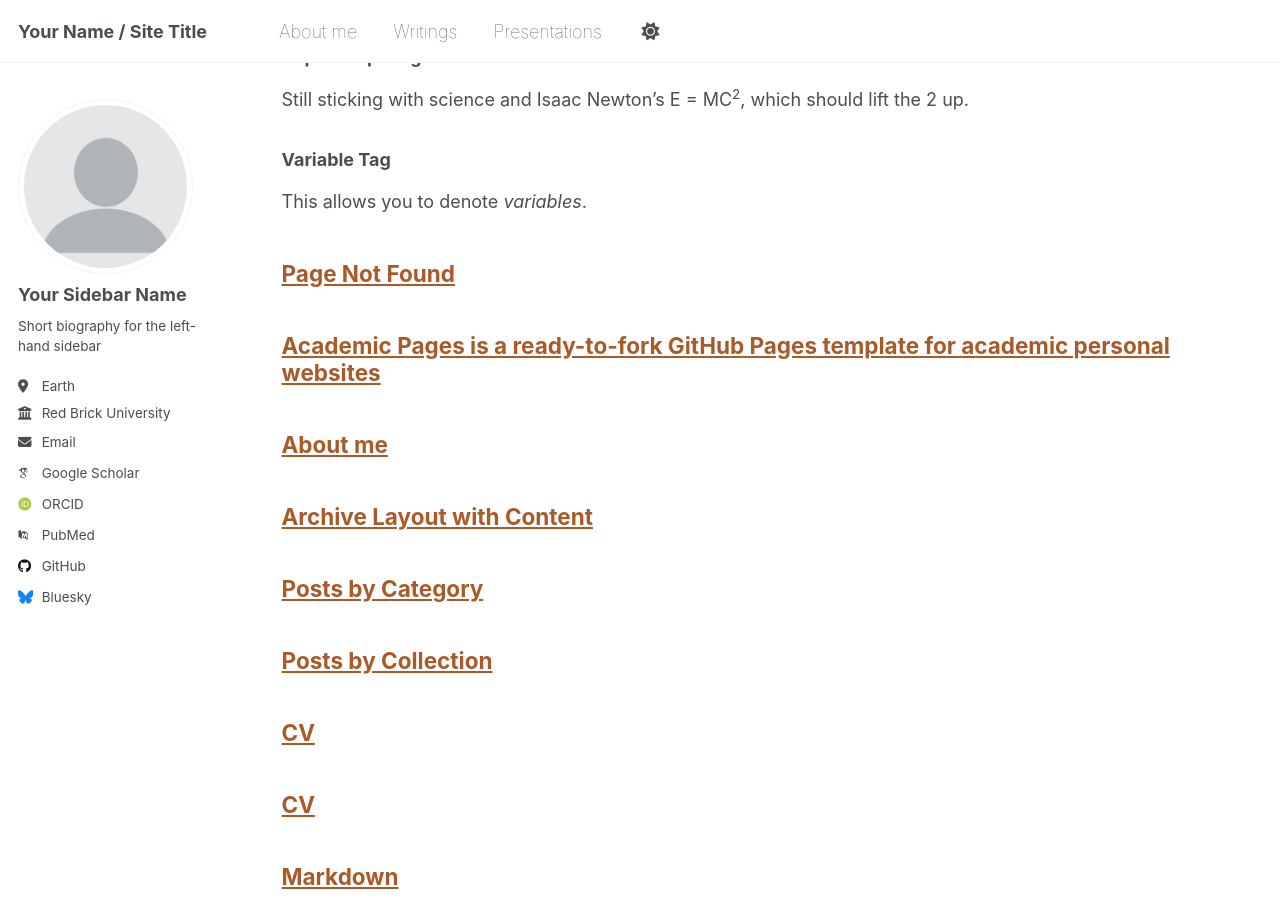
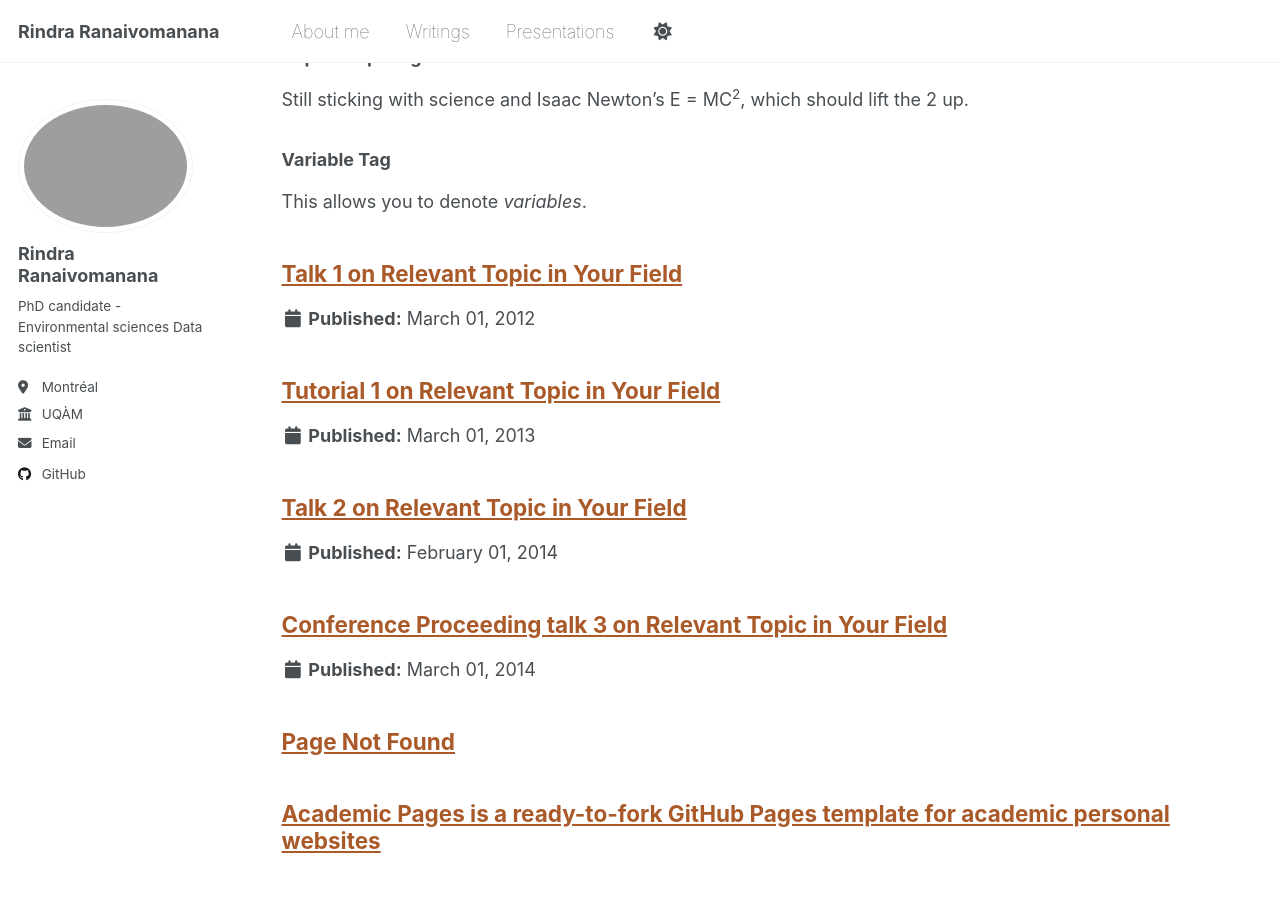
Before and after one commit to rindrafanomezana/rindrafanomezana.github.io, a Jekyll site: the page built from _pages/archive-layout-with-content.md, in a window 1280 px wide and 900 px high, scrolled down 4417 px. Built offline with Jekyll 4.4.1, drawn with Linux system fonts in a browser that asks for light colours; some web fonts are replaced; some of the changed text lies outside the part shown.

Commit message:
Update _config.yml

```diff
--- a/_config.yml
+++ b/_config.yml
@@ -9,36 +9,35 @@
 # Basic Site Settings
 locale                   : "en-US"
 site_theme               : "default"
-title                    : "Your Name / Site Title"
+title                    : "Rindra Ranaivomanana"
 title_separator          : "-"
-name                     : &name "Your Name"
-description              : &description "personal description"
-url                      : https://academicpages.github.io # the base hostname & protocol for your site e.g. "https://[your GitHub username].github.io" or if you already have some other page hosted on Github then use "https://[your GitHub username].github.io/[Your Repo Name]"
+name                     : &name "Rindra Ranaivomanana"
+description              : &description "PhD Candidate"
+url                      : https://rindrafanomezana.github.io # the base hostname & protocol for your site e.g. "https://[your GitHub username].github.io"
 baseurl                  : "" # the subpath of your site, e.g. "/blog"
-repository               : "academicpages/academicpages.github.io"
+repository               : "rindrafanomezana/rindrafanomezana.github.io"
 
 # Site Author - The following control what appear as part of the author content on the side bar.
 #               If a field is blank the icon and link will not appear, otherwise it will be shown.
 #               Additional customization can be done by editing /_includes/author-profile.html
 author:
   # Biographic information
-  avatar           : "profile.png"
-  name             : "Your Sidebar Name"
+  avatar           : "bio-photo.png"
+  name             : "Rindra Ranaivomanana"
   pronouns         : # example: "she/her"
-  bio              : "Short biography for the left-hand sidebar"
-  location         : "Earth"
-  employer         : "Red Brick University"
+  bio              : "PhD candidate - Environmental sciences \nData scientist"
+  location         : "Montréal"
+  employer         : "UQÀM"
   uri              : # URL
-  email            : "none@example.org"
+  email            : "eb191970@ens.uqam.ca"
 
   # Academic websites
-  academia         : # URL
   arxiv            : # URL - Update with the correct link to your profile
-  googlescholar    : "https://scholar.google.com/citations?user=PS_CX0AAAAAJ"
+  googlescholar    : #"https://scholar.google.com/citations?user=PS_CX0AAAAAJ"
   impactstory      : # URL
-  orcid            : "http://orcid.org/yourorcidurl"
+  orcid            : #"http://orcid.org/yourorcidurl"
   semantic         : # URL
-  pubmed           : "https://www.ncbi.nlm.nih.gov/pubmed/?term=john+snow"
+  pubmed           : #"https://www.ncbi.nlm.nih.gov/pubmed/?term=john+snow"
   researchgate     : # URL
   scopus           : # URL
 
@@ -46,12 +45,12 @@ author:
   bitbucket        : # Username - Update with your username on the site
   codepen          : # Username
   dribbble         : # Username
-  github           : "academicpages"
+  github           : "rindrafanomezana"
   kaggle           : # Username
   stackoverflow    : # User number or user number and name (i.e., use "1" or "1/jeff-atwood")
 
   # Social media
-  bluesky          : "bsky.app" # Replace this with you Bluesky username
+  bluesky          : #"bsky.app"
   facebook         : # Username
   flickr           : # Username
   foursquare       : # Username
@@ -158,6 +157,7 @@ include:
   - .htaccess
   - _pages
   - files
+  - _talks
 exclude:
   - "*.sublime-project"
   - "*.sublime-workspace"
@@ -306,6 +306,8 @@ plugins:
   - jekyll-sitemap
   - jekyll-redirect-from
   - jemoji
+  - privacy:
+      links_noopener: true
 
 # Mimic GitHub Pages with --safe
 whitelist:
```
